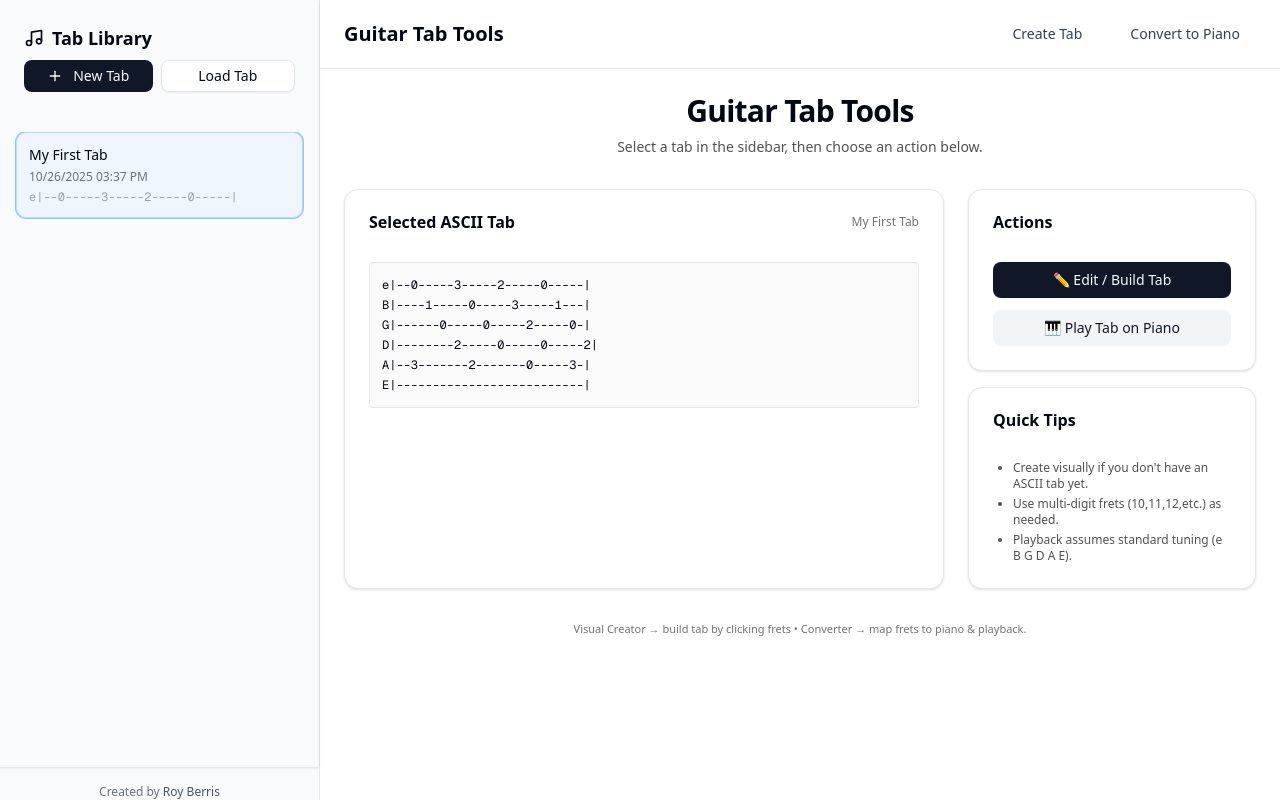
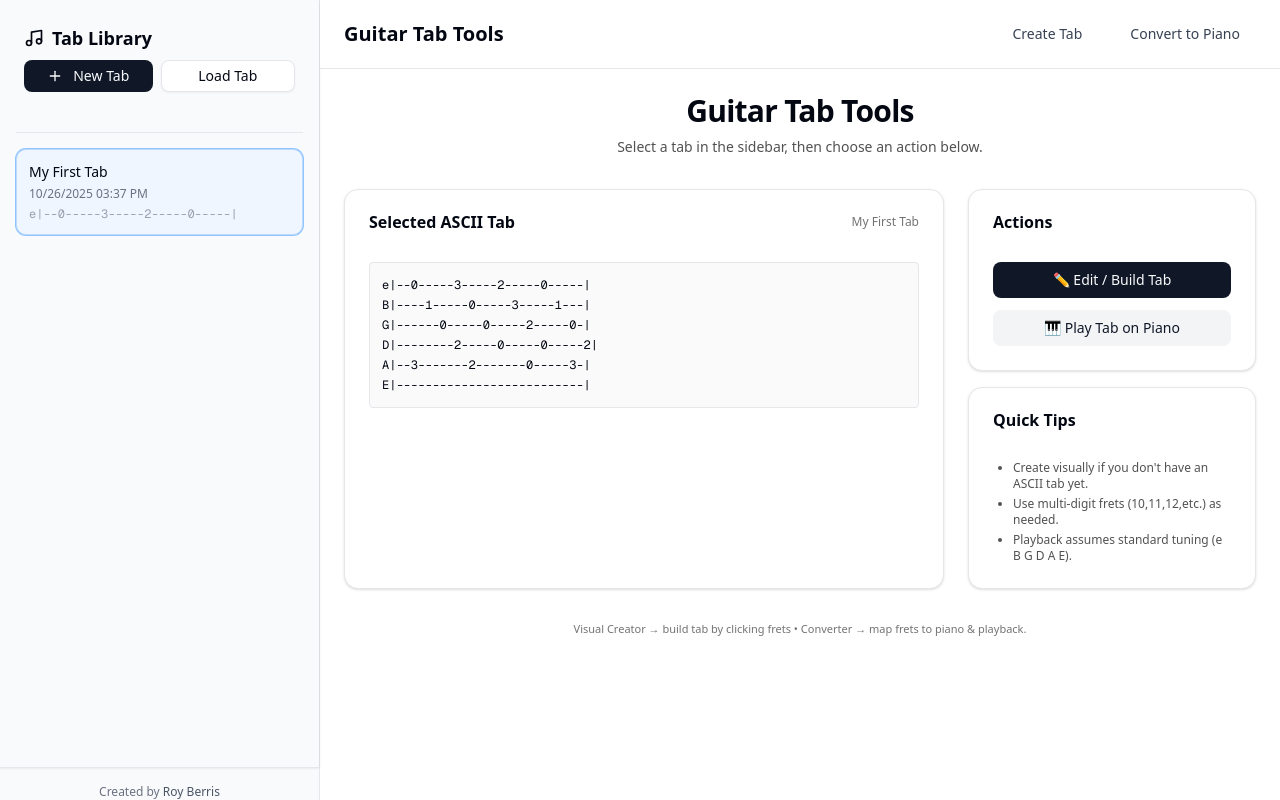
Before and after one commit to royberris/GuitarTabToPiano, a Next.js app in the folder guitar-tab-piano/: page / in a window 1280 px wide. Built offline with nearby package versions, Linux system fonts and the light colour scheme.

Commit message:
feat: Add visual separator in TabLibrarySidebar for improved layout

```diff
--- a/guitar-tab-piano/components/library/TabLibrarySidebar.tsx
+++ b/guitar-tab-piano/components/library/TabLibrarySidebar.tsx
@@ -232,6 +232,7 @@ export function TabLibrarySidebar({ onTabSelect, getCurrentContent }: TabLibrary
         </CardHeader>
 
         <CardContent className="flex-1 overflow-y-auto p-4 pt-0">
+          <div className="h-px bg-gray-200 mb-4" />
           <div className="space-y-2">
             {tabs.length === 0 ? (
               <div className="text-center text-gray-500 text-sm py-8">
```
